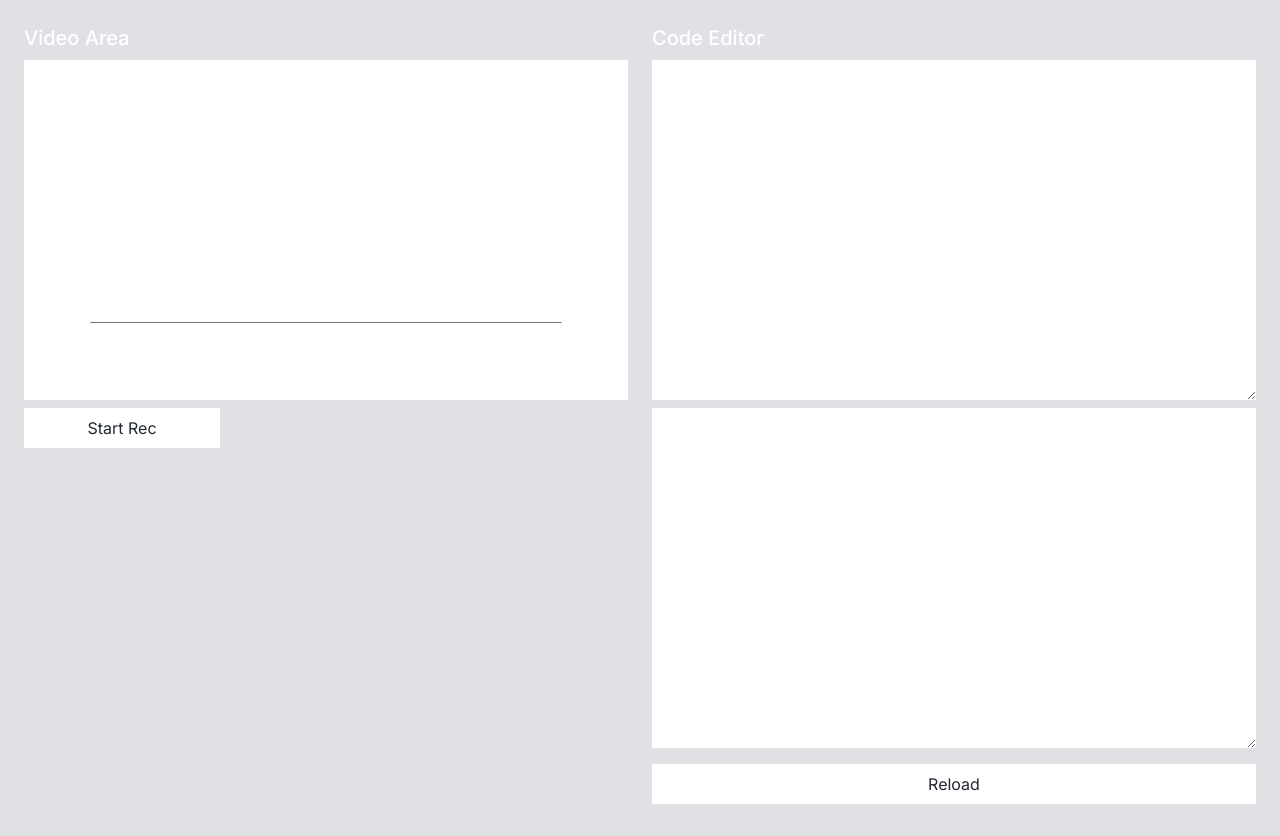
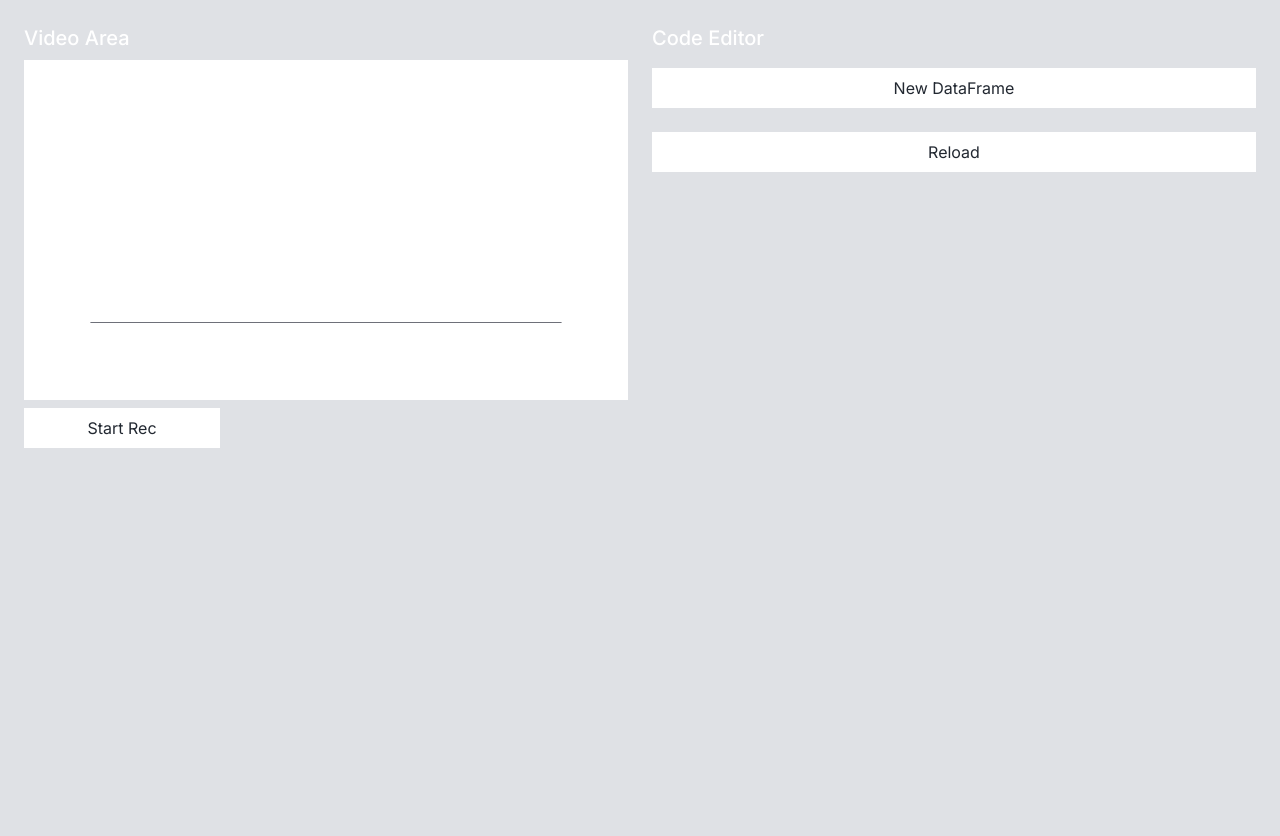
Before and after one commit to aiokr/DataMotion, a Next.js app: page / in a window 1280 px wide. After the commit the page ends 800 px from the top, so only its background shows below. Built offline with nearby package versions, Linux system fonts and the light colour scheme.

Commit message:
完成新建数据帧，并且能自动延期5秒更新数据。

```diff
--- a/src/app/page.js
+++ b/src/app/page.js
@@ -4,7 +4,9 @@ import { useState, useRef, useEffect } from 'react';
 import EChartsComponent from './components/EChartsComponent';
 
 export function HomePage() {
-  const [option, setOption] = useState({
+
+  //默认图谱
+  const [option] = useState({
     title: {
       text: ''
     },
@@ -24,54 +26,40 @@ export function HomePage() {
       }
     ]
   });
-  const inputFrame0 = useRef(); //代码编辑器
-  const inputFrame1 = useRef(); //代码编辑器
-  const chartRef = useRef(null);
-  const inputChartType = useRef(); //图谱样式
+
+  const chartRef = useRef(null);// 使用useRef Hook创建一个引用，用于存储图表实例
+  const [frameCount, setFrameCount] = useState(1);// 使用useState Hook初始化代码编辑器的数量
+  const frameRefs = useRef([]);// 使用useRef Hook创建一个引用，用于存储所有代码编辑器的引用
+
+  // 定义一个函数，用于处理点击Reload按钮的事件
+  const handleClick = () => {
+    let i = 0;
+    const interval = setInterval(() => {
+      if (i >= frameRefs.current.length) {
+        clearInterval(interval);
+        return;
+      }
+      try {
+        const newOption = eval(`(${frameRefs.current[i].current.value})`);  // 尝试解析代码编辑器中的内容为JavaScript对象
+        chartRef.current.setOption(newOption, true);  // 使用新的配置更新图表
+      } catch (error) {
+        console.error('Invalid option:', error);// 如果解析失败，打印错误信息
+      }
+      i++;
+    }, 5000);
+  };
+
+
 
   useEffect(() => {
-    // 加载第一帧
-    try {
-      const newOption = eval(`(${inputFrame0.current.value})`);
-      setOption(newOption);
-    } catch (error) {
-      console.error('Invalid option:', error);
+    while (frameRefs.current.length < frameCount) {
+      frameRefs.current.push({ current: null });// 如果代码编辑器的数量增加，添加新的引用
     }
+  }, [frameCount]);// 当frameCount变化时，重新执行这个effect
 
-    // 10秒后加载第二帧
-    const timer = setTimeout(() => {
-      try {
-        const newOption = eval(`(${inputFrame1.current.value})`);
-        setOption(newOption);
-      } catch (error) {
-        console.error('Invalid option:', error);
-      }
-    }, 5000); // 5000毫秒 = 10秒
-
-    // 清除定时器
-    return () => clearTimeout(timer);
-  }, []);
-
-
-  //按下 Reload 按钮重载图谱
-  const handleClick = () => {
-    // 加载第一帧
-    try {
-      const newOption = eval(`(${inputFrame0.current.value})`);
-      chartRef.current.setOption(newOption, true);
-    } catch (error) {
-      console.error('Invalid option:', error);
-    }
-
-    // 10秒后加载第二帧
-    setTimeout(() => {
-      try {
-        const newOption = eval(`(${inputFrame1.current.value})`);
-        chartRef.current.setOption(newOption, true);
-      } catch (error) {
-        console.error('Invalid option:', error);
-      }
-    }, 5000); // 5000毫秒 = 10秒
+  // 定义一个函数，用于处理点击New DataFrame按钮的事件
+  const handleNewFrame = () => {
+    setFrameCount(prevCount => prevCount + 1);// 增加代码编辑器的数量
   };
 
   return (
@@ -87,10 +75,10 @@ export function HomePage() {
       </div>
       <section id="EditArea" className='col-span-6'>
         <div className='text-xl font-medium text-white pb-2'>Code Editor</div><div className='grid grid-cols-3 gap-2'>
-          <textarea ref={inputFrame0} className='w-full aspect-video bg-white p-2 block col-span-3' />
-
-          <textarea ref={inputFrame1} className='w-full aspect-video bg-white p-2 block col-span-3' />
-
+          {frameRefs.current.map((ref, index) => (
+            <textarea key={index} ref={ref} className='w-full aspect-video bg-white p-2 block col-span-3' />
+          ))}
+          <button onClick={handleNewFrame} className='p-2 my-2 flex flex-col items-center bg-white col-span-3'>New DataFrame</button>
           <button onClick={handleClick} className='p-2 my-2 flex flex-col items-center bg-white col-span-3'>Reload</button>
         </div>
       </section>
```
